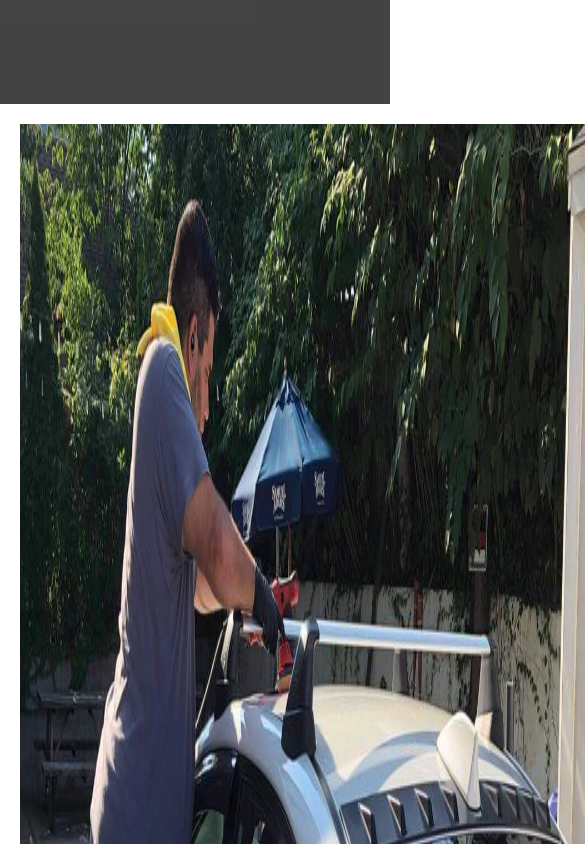
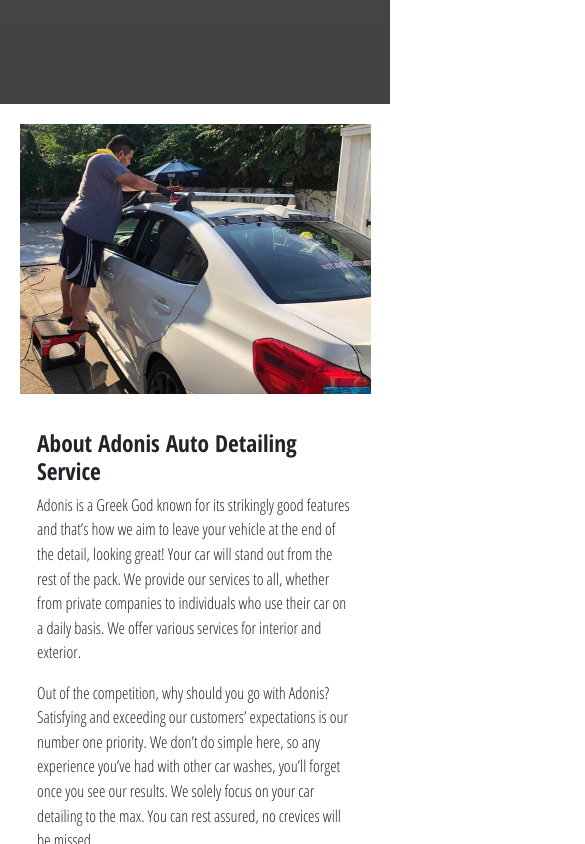
Before and after one commit to kaedennn/Adonis-Auto-Detailing, a React (Create React App) app: page /about in a window 390 px wide. Shown: the part 740-1584 px from the top of the page, 585 px wide, since content can reach past the window. Built offline with nearby package versions, Linux system fonts and the light colour scheme.

Commit message:
fixed about page

```diff
--- a/src/pages/about/about.styles.css
+++ b/src/pages/about/about.styles.css
@@ -29,3 +29,25 @@
     margin-left: 5%;
     margin-right: 5%;
 }
+
+@media screen and (max-width: 600px) {
+    .about__adonis {
+        flex-direction: column;
+    }
+
+    .carpic__img {
+        width: auto;
+        margin-bottom: 10%;
+    }
+}
+
+@media screen and (min-width: 750px) and (max-width: 900px) {
+    .about__adonis {
+        flex-direction: column;
+    }
+
+    .carpic__img {
+        width: auto;
+        margin-bottom: 10%;
+    }
+}
```
